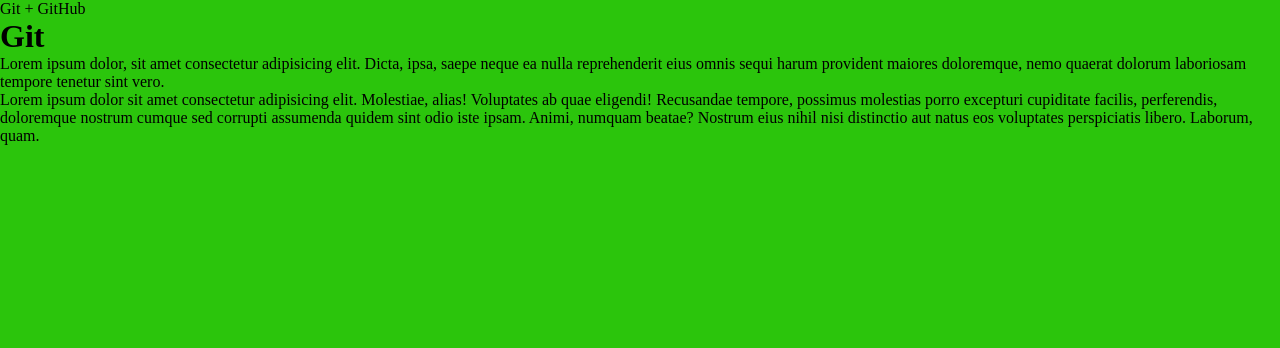
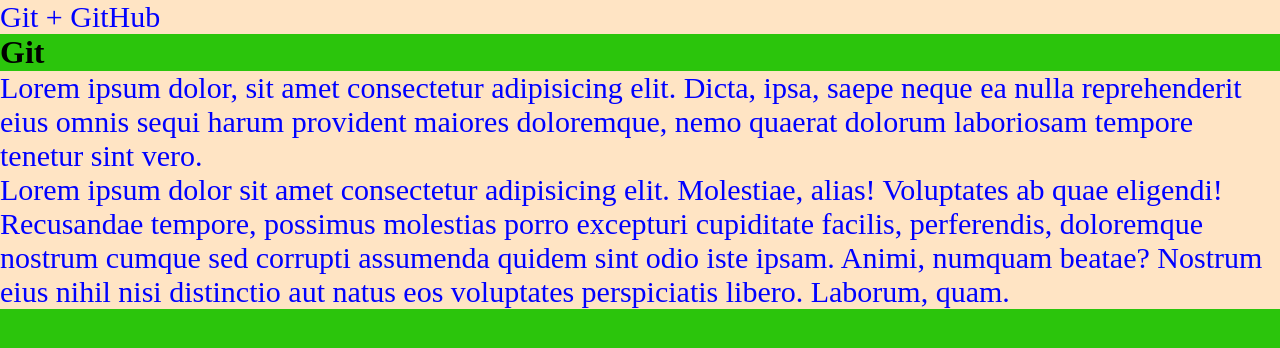
Before and after one commit to pvln1/gitTest, a plain HTML site: page index.html in a window 1280 px wide. Drawn offline with Linux system fonts and the light colour scheme.

Commit message:
p fontsize and colour

```diff
--- a/css/main.css
+++ b/css/main.css
@@ -5,3 +5,8 @@
 body {
     background-color: rgb(43, 197, 12);
 }
+p {
+    font-size: 30px;
+    color: blue;
+    background-color: bisque;
+}
```
